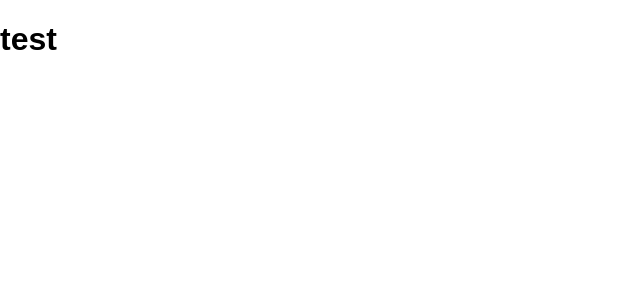
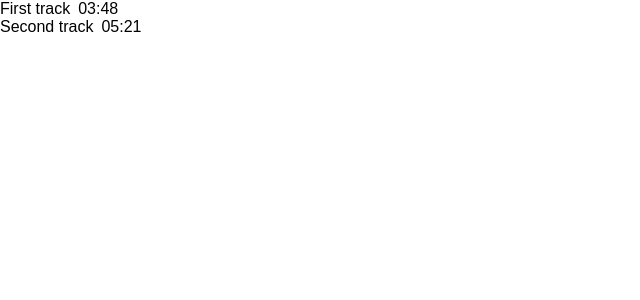
Before and after one commit to wolfpilot/music-box, a React (Create React App) app: page / in a window 1280 px wide. Shown: the top 300 px of the page, without its empty margins (0-640 px from the left). Built offline with nearby package versions, Linux system fonts and the light colour scheme.

Commit message:
feat(app): Add a simple track list example

```diff
--- a/src/App.js
+++ /dev/null
@@ -1,26 +0,0 @@
-// Modules
-import React, { Component } from 'react';
-
-// Statics
-import './App.css';
-
-const tracks = [
-    {
-        title: 'Some track'
-    },
-    {
-        title: 'Some other track'
-    }
-];
-
-class App extends Component {
-  render() {
-    return (
-      <div className="App">
-        <h1>test</h1>
-      </div>
-    );
-  }
-}
-
-export default App;
--- a/src/App.scss
+++ /dev/null
@@ -1,2 +0,0 @@
-// Static
-@import "static/layout/base";
--- /dev/null
+++ b/src/components/App.js
@@ -0,0 +1,24 @@
+// Modules
+import React, { Component } from 'react';
+
+// Components
+import Stream from './Stream';
+
+const tracks = [
+  {
+    title: 'First track',
+    length: '03:48'
+  },
+  {
+    title: 'Second track',
+    length: '05:21'
+  }
+];
+
+class App extends Component {
+  render() {
+    return <Stream tracks={tracks} />;
+  }
+}
+
+export default App;
--- /dev/null
+++ b/src/components/Stream/index.js
@@ -0,0 +1,21 @@
+// Modules
+import React, { Component } from 'react';
+
+// Components
+import Track from '../Track';
+
+class Stream extends Component {
+  render() {
+    const { tracks = [] } = this.props;
+
+    return (
+      <div className="stream">
+        {tracks.map((track, key) => {
+          return <Track track={track} key={key} />;
+        })}
+      </div>
+    );
+  }
+}
+
+export default Stream;
--- /dev/null
+++ b/src/components/Track/_index.scss
@@ -0,0 +1,12 @@
+.track {
+    display: block;
+
+    &__title,
+    &__length {
+        display: inline-block;
+    }
+
+    &__title {
+        margin-right: 8px;
+    }
+}
--- /dev/null
+++ b/src/components/Track/index.js
@@ -0,0 +1,17 @@
+// Modules
+import React, { Component } from 'react';
+
+class Track extends Component {
+  render() {
+    const { track = {} } = this.props;
+
+    return (
+      <div className="track">
+        <div className="track__title">{track.title}</div>
+        <div className="track__length">{track.length}</div>
+      </div>
+    );
+  }
+}
+
+export default Track;
--- a/src/index.js
+++ b/src/index.js
@@ -1,6 +1,9 @@
 import React from 'react';
 import ReactDOM from 'react-dom';
-import App from './App';
+import App from './components/App';
+// Statics
+import './index.css';
+
 import registerServiceWorker from './registerServiceWorker';
 
 ReactDOM.render(<App />, document.getElementById('root'));
--- /dev/null
+++ b/src/index.scss
@@ -0,0 +1,5 @@
+// Static
+@import "static/scss/layout/base";
+
+// Components
+@import "components/Track/index";
```
Also changed, not shown: src/logo.svg (deleted), src/static/scss/layout/_base.scss (renamed from src/static/layout/_base.scss), 1 other file (tests, documents, lock files or other folders).
